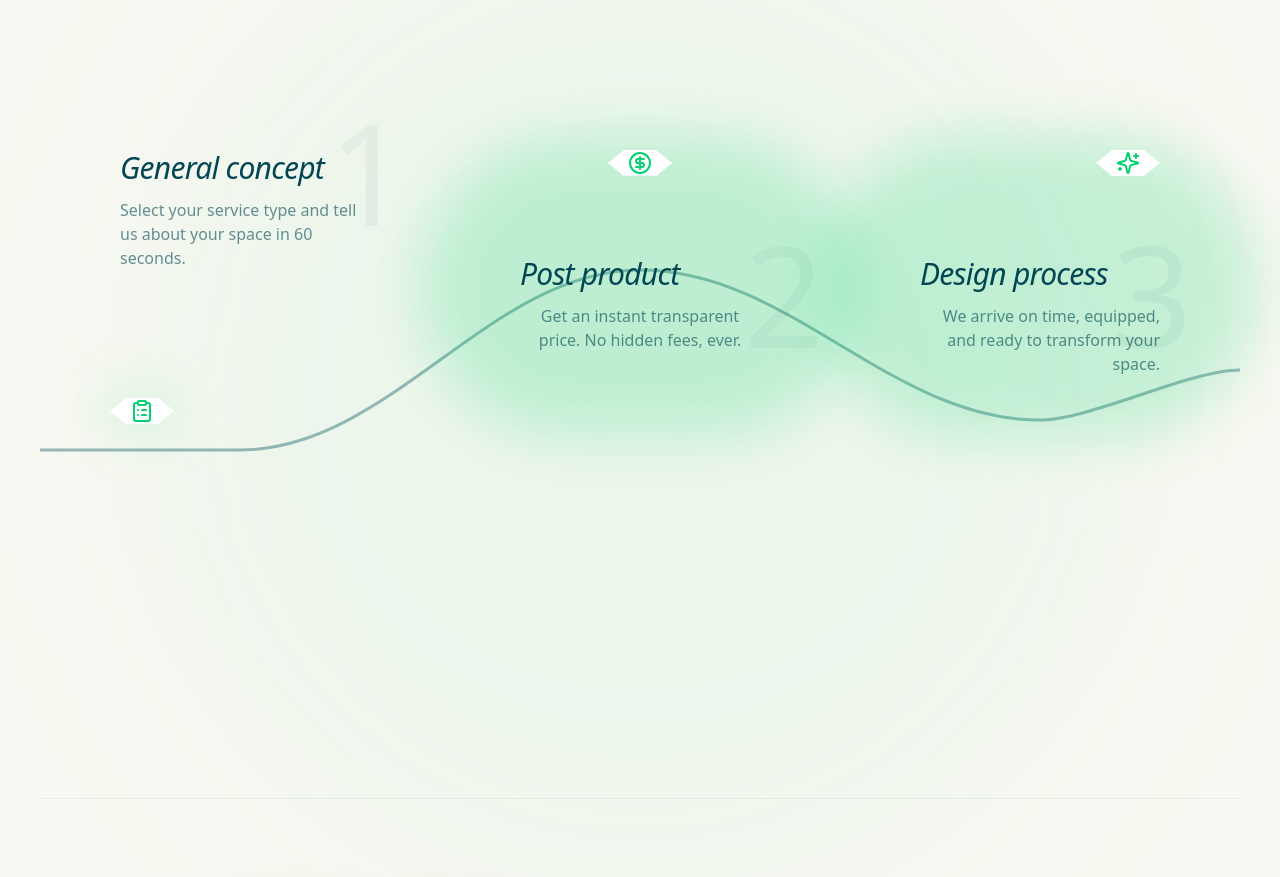
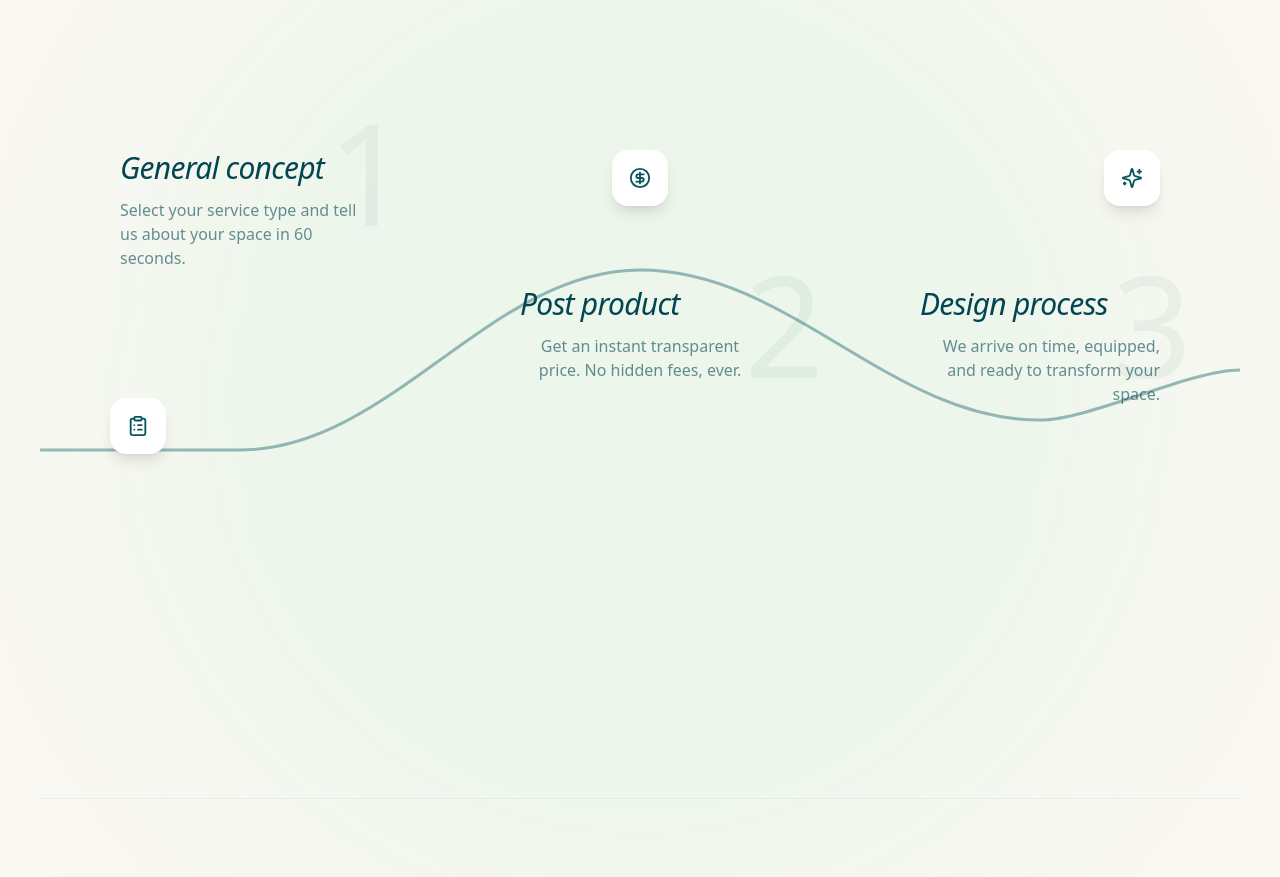
Before and after one commit to renatoquerales28-byte/extreme-cleaning-next, a Next.js app: page / in a window 1280 px wide. Shown: the part 2400-3277 px from the top of the page. Built offline with nearby package versions, Linux system fonts and the light colour scheme.

Commit message:
UI: Remove green glow effects from Process nodes for cleaner reference match

```diff
--- a/src/components/landing/ProcessSection.tsx
+++ b/src/components/landing/ProcessSection.tsx
@@ -103,12 +103,10 @@ export default function ProcessSection() {
                                 transition={{ delay: 0.5 }}
                                 className="relative lg:ml-[-10px]"
                             >
-                                <div className="absolute inset-0 bg-[#05D16E]/20 blur-xl rounded-full scale-110" />
                                 <div
-                                    className="w-16 h-18 bg-white shadow-lg border border-white flex items-center justify-center text-[#05D16E] relative z-20 hover:scale-110 transition-all duration-300"
-                                    style={{ clipPath: "polygon(25% 0%, 75% 0%, 100% 50%, 75% 100%, 25% 100%, 0% 50%)" }}
+                                    className="w-14 h-14 bg-white shadow-lg rounded-2xl flex items-center justify-center text-[#085560] relative z-20 hover:scale-110 transition-all duration-300"
                                 >
-                                    <ClipboardList size={24} />
+                                    <ClipboardList size={22} />
                                 </div>
                             </motion.div>
                         </div>
@@ -123,12 +121,10 @@ export default function ProcessSection() {
                                 transition={{ delay: 0.8 }}
                                 className="mb-12 lg:mb-20 lg:-translate-y-[100px]"
                             >
-                                <div className="absolute inset-0 bg-[#05D16E]/20 blur-xl rounded-full scale-110" />
                                 <div
-                                    className="w-16 h-18 bg-white shadow-lg border border-white flex items-center justify-center text-[#05D16E] relative z-20 hover:scale-110 transition-all duration-300"
-                                    style={{ clipPath: "polygon(25% 0%, 75% 0%, 100% 50%, 75% 100%, 25% 100%, 0% 50%)" }}
+                                    className="w-14 h-14 bg-white shadow-lg rounded-2xl flex items-center justify-center text-[#085560] relative z-20 hover:scale-110 transition-all duration-300"
                                 >
-                                    <CircleDollarSign size={24} />
+                                    <CircleDollarSign size={22} />
                                 </div>
                             </motion.div>
 
@@ -156,12 +152,10 @@ export default function ProcessSection() {
                                 transition={{ delay: 1.1 }}
                                 className="mb-12 lg:mb-20 lg:translate-x-[-40px] lg:translate-y-[45px]"
                             >
-                                <div className="absolute inset-0 bg-[#05D16E]/20 blur-xl rounded-full scale-110" />
                                 <div
-                                    className="w-16 h-18 bg-white shadow-lg border border-white flex items-center justify-center text-[#05D16E] relative z-20 hover:scale-110 transition-all duration-300"
-                                    style={{ clipPath: "polygon(25% 0%, 75% 0%, 100% 50%, 75% 100%, 25% 100%, 0% 50%)" }}
+                                    className="w-14 h-14 bg-white shadow-lg rounded-2xl flex items-center justify-center text-[#085560] relative z-20 hover:scale-110 transition-all duration-300"
                                 >
-                                    <Sparkles size={24} />
+                                    <Sparkles size={22} />
                                 </div>
                             </motion.div>
 
```
